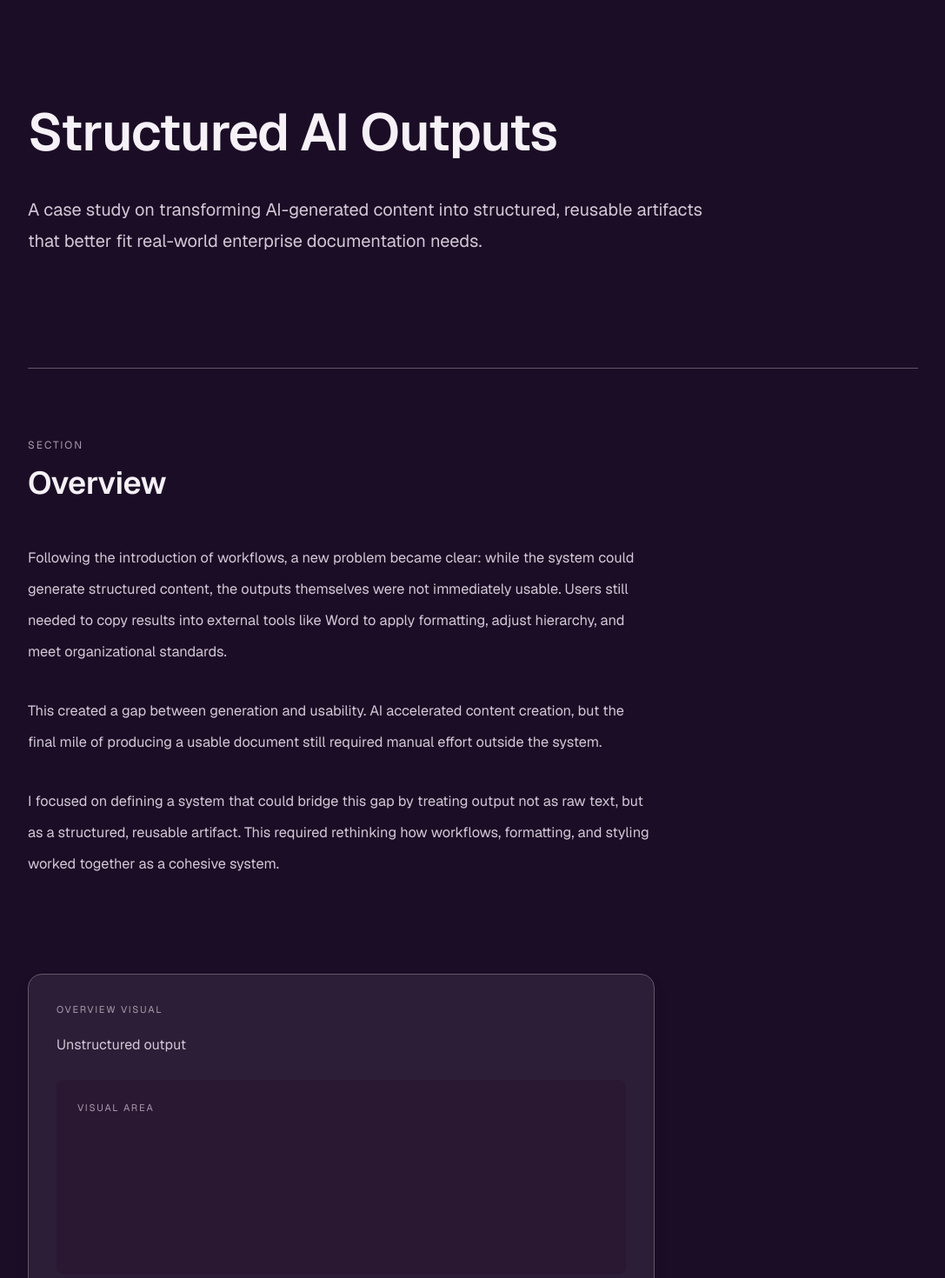
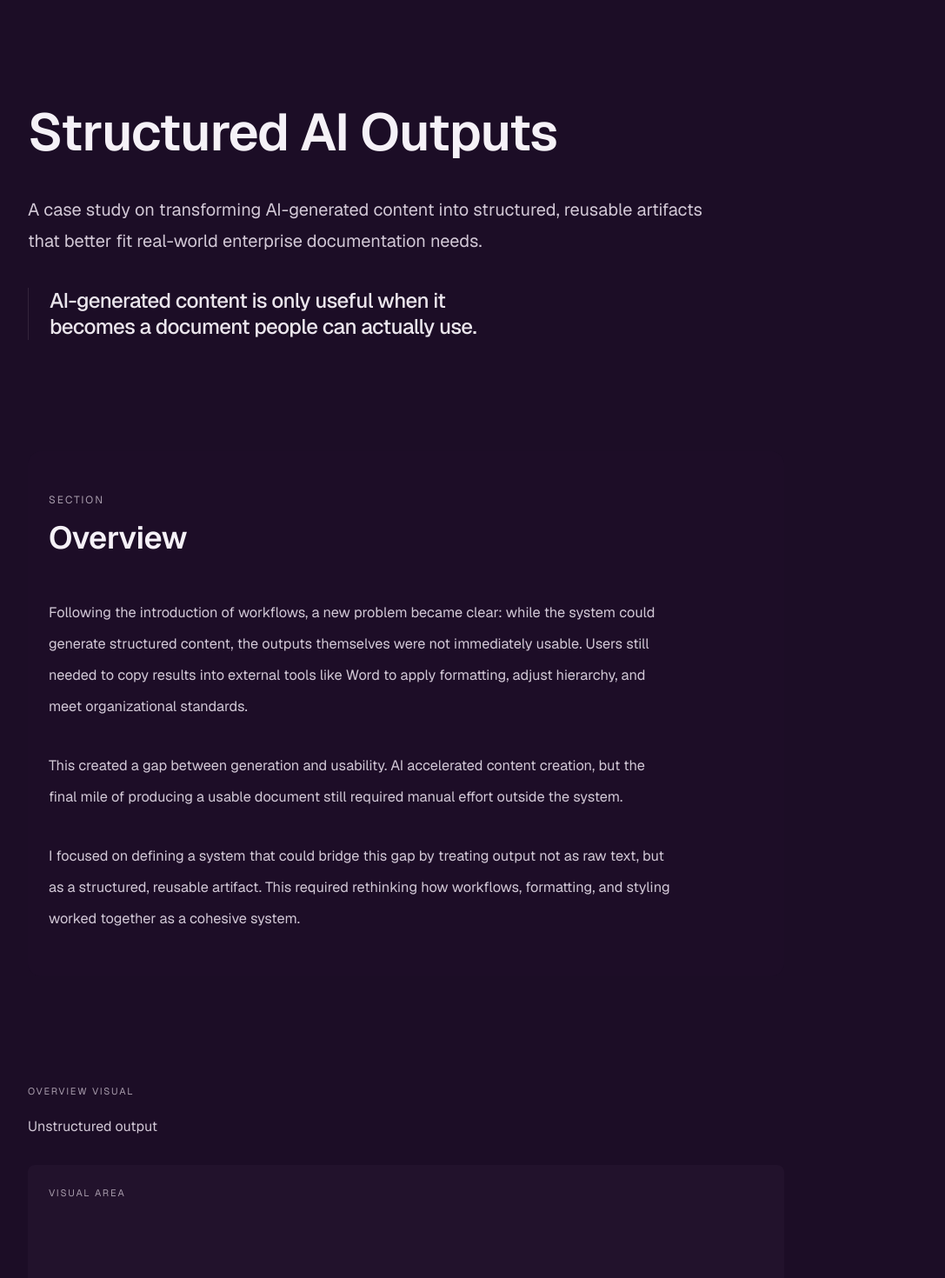
Before and after one commit to ivanku0/ivan-portfolio, a Next.js app: page /work/outputs in a window 1280 px wide. Shown: the part 140-1610 px from the top of the page at 87% size, without its empty margins (96-1183 px from the left). Built offline with nearby package versions, Linux system fonts and the light colour scheme.

Commit message:
refined case study template styling / bg / image container updates

```diff
--- a/app/globals.css
+++ b/app/globals.css
@@ -11,6 +11,12 @@
   --color-accent-primary: #8e6cff;
   --color-accent-secondary: #b7a3ff;
   --color-accent-deep: #6d4ed6;
+
+  /* RGB triplets for canvas/overlay alpha composition */
+  --color-page-bg-rgb: 28, 13, 38;
+  --color-muted-rgb: 168, 156, 172;
+  --color-accent-secondary-rgb: 183, 163, 255;
+  --color-border-subtle-rgb: 101, 88, 104;
 }
 
 @theme inline {
@@ -73,6 +79,15 @@ a:hover {
   border-top-color: var(--color-border-subtle);
 }
 
+.hero-readability-overlay {
+  background: radial-gradient(
+    90% 90% at 34% 38%,
+    rgba(var(--color-page-bg-rgb), 0.46) 0%,
+    rgba(var(--color-page-bg-rgb), 0.22) 45%,
+    rgba(var(--color-page-bg-rgb), 0) 75%
+  );
+}
+
 .reveal-on-scroll {
   opacity: 0;
   transform: translateY(8px);
--- a/app/work/outputs/page.tsx
+++ b/app/work/outputs/page.tsx
@@ -34,6 +34,7 @@ export default function OutputsPage() {
     <CaseStudyTemplate
       title="Structured AI Outputs"
       subtitle="A case study on transforming AI-generated content into structured, reusable artifacts that better fit real-world enterprise documentation needs."
+      hook="AI-generated content is only useful when it becomes a document people can actually use."
       overview={overview}
       overviewVisual="Unstructured output"
       challenge={challenge}
--- a/app/work/reconstruction/page.tsx
+++ b/app/work/reconstruction/page.tsx
@@ -32,6 +32,7 @@ export default function ReconstructionPage() {
     <CaseStudyTemplate
       title="From Screenshots to System"
       subtitle="A case study on using AI-assisted reconstruction to turn production interfaces into reusable design assets for faster and more realistic concept exploration."
+      hook="Fast concept exploration breaks down when design work is not grounded in production reality."
       overview={overview}
       overviewVisual="Production interface"
       challenge={challenge}
--- a/app/work/workflows/page.tsx
+++ b/app/work/workflows/page.tsx
@@ -29,6 +29,7 @@ export default function WorkflowsPage() {
     <CaseStudyTemplate
       title="AI Workflows"
       subtitle="A case study on designing AI-supported workflows that help teams move faster while preserving quality, accountability, and human judgment in production environments."
+      hook="AI workflows fail when users cannot predict what will happen before they run."
       overview={overview}
       overviewVisual="Original workflow model"
       challenge={challenge}
--- a/components/CaseStudyCard.tsx
+++ b/components/CaseStudyCard.tsx
@@ -9,7 +9,7 @@ export function CaseStudyCard({ caseStudy }: CaseStudyCardProps) {
   return (
     <Link
       href={caseStudy.href}
-      className="card-surface group rounded-2xl p-7 shadow-xl shadow-black/20 transition-all duration-200 ease-out hover:-translate-y-0.5 hover:border-[var(--color-accent-secondary)]/70 hover:shadow-2xl hover:shadow-black/30 focus-visible:outline-none focus-visible:ring-2 focus-visible:ring-[var(--color-accent-secondary)] md:p-8"
+      className="card-surface group rounded-2xl border-[var(--color-border-subtle)] bg-[var(--color-surface-alt)]/90 p-8 shadow-xl shadow-black/20 transition-all duration-200 ease-out hover:-translate-y-0.5 hover:border-[var(--color-accent-secondary)]/75 hover:bg-[var(--color-surface-alt)] hover:shadow-2xl hover:shadow-black/30 focus-visible:outline-none focus-visible:ring-2 focus-visible:ring-[var(--color-accent-secondary)] md:p-9"
       aria-label={`View case study ${caseStudy.title.toLowerCase()}`}
     >
       <p className="text-muted text-xs uppercase tracking-[0.16em]">Case Study</p>
--- a/components/CaseStudyTemplate.tsx
+++ b/components/CaseStudyTemplate.tsx
@@ -14,6 +14,7 @@ type VisualConfig = {
 type CaseStudyTemplateProps = {
   title: string;
   subtitle: string;
+  hook?: string;
   overview: string | string[];
   challenge: string | string[];
   approach: string | string[];
@@ -27,6 +28,7 @@ type CaseStudyTemplateProps = {
 export function CaseStudyTemplate({
   title,
   subtitle,
+  hook,
   overview,
   challenge,
   approach,
@@ -85,29 +87,29 @@ export function CaseStudyTemplate({
     <div
       className={
         variant === "split"
-          ? "grid max-w-[68ch] gap-6 rounded-2xl border border-[var(--color-border-subtle)] bg-[var(--color-surface-alt)]/80 p-6 shadow-lg shadow-black/25 md:grid-cols-2 md:gap-8 md:p-8"
+          ? "grid max-w-[82ch] gap-6 md:grid-cols-2 md:gap-8"
           : variant === "large"
-            ? "max-w-[82ch] rounded-2xl border border-[var(--color-border-subtle)] bg-[var(--color-surface-alt)]/80 p-6 shadow-lg shadow-black/25 md:p-8"
-            : "max-w-[68ch] rounded-2xl border border-[var(--color-border-subtle)] bg-[var(--color-surface-alt)]/80 p-6 shadow-lg shadow-black/25 md:p-8"
+            ? "max-w-[82ch] space-y-6 md:space-y-7"
+            : "max-w-[82ch] space-y-6 md:space-y-7"
       }
     >
       {variant === "split" ? (
         <>
-          <div>
+          <div className="space-y-4">
             <p className="text-muted text-[11px] uppercase tracking-[0.16em]">{label}</p>
             {text ? (
-              <p className="text-secondary mt-4 max-w-[32ch] text-sm leading-7 md:text-base md:leading-8">
+              <p className="text-secondary max-w-[32ch] text-sm leading-7 md:text-base md:leading-8">
                 {text}
               </p>
             ) : null}
           </div>
-          <div className="min-h-40 rounded-lg bg-[var(--color-surface-raised)]/70 p-5 md:min-h-56 md:p-6">
+          <div className="min-h-40 rounded-lg bg-[var(--color-surface-raised)]/52 p-5 md:min-h-56 md:p-6">
             <p className="text-muted text-[11px] uppercase tracking-[0.16em]">Visual area</p>
             {content ? <div className="mt-3">{content}</div> : null}
           </div>
         </>
       ) : (
-        <div className="space-y-5 md:space-y-6">
+        <>
           <div className="space-y-4">
             <p className="text-muted text-[11px] uppercase tracking-[0.16em]">{label}</p>
             {text ? (
@@ -119,14 +121,14 @@ export function CaseStudyTemplate({
           <div
             className={
               variant === "large"
-                ? "min-h-64 rounded-lg bg-[var(--color-surface-raised)]/70 p-5 md:min-h-80 md:p-6"
-                : "min-h-44 rounded-lg bg-[var(--color-surface-raised)]/70 p-5 md:min-h-56 md:p-6"
+                ? "min-h-64 rounded-lg bg-[var(--color-surface-raised)]/52 p-5 md:min-h-80 md:p-6"
+                : "min-h-44 rounded-lg bg-[var(--color-surface-raised)]/52 p-5 md:min-h-56 md:p-6"
             }
           >
             <p className="text-muted text-[11px] uppercase tracking-[0.16em]">Visual area</p>
             {content ? <div className="mt-3">{content}</div> : null}
           </div>
-        </div>
+        </>
       )}
     </div>
   );
@@ -193,6 +195,7 @@ export function CaseStudyTemplate({
           {"<- Back to home"}
         </Link>
 
+        <div className="space-y-7 md:space-y-9">
           <header className="space-y-10">
             <h1 className="max-w-[18ch] text-4xl font-semibold tracking-[-0.02em] md:text-6xl md:leading-[1.02]">
               {title}
@@ -202,10 +205,33 @@ export function CaseStudyTemplate({
             </p>
           </header>
 
-        {sections.map((section) => (
+          {hook ? (
+            <blockquote className="max-w-[50ch] border-l border-[var(--color-border-subtle)]/32 pl-5 md:pl-6">
+              <p className="text-foreground/95 text-xl font-medium tracking-tight md:text-2xl md:leading-tight">
+                {hook}
+              </p>
+            </blockquote>
+          ) : null}
+        </div>
+
+        {sections.map((section, index) => (
           <RevealOnScroll key={section.title}>
-            <div className="space-y-16 md:space-y-24">
-              <section className="section-divider space-y-10 border-t pt-14 md:space-y-12 md:pt-20">
+            <div
+              className={
+                section.title === "Overview"
+                  ? "space-y-20 md:space-y-28"
+                  : "space-y-16 md:space-y-24"
+              }
+            >
+              <section
+                className={
+                  section.title === "Overview"
+                    ? "max-w-[82ch] space-y-10 rounded-2xl bg-[var(--color-surface-raised)]/16 px-5 py-10 md:space-y-12 md:px-6 md:py-12"
+                    : index % 2 === 0
+                      ? "max-w-[82ch] space-y-10 rounded-2xl bg-[var(--color-surface-raised)]/12 px-5 py-10 md:space-y-12 md:px-6 md:py-12"
+                      : "max-w-[82ch] space-y-10 rounded-2xl bg-[var(--color-surface-alt)]/12 px-5 py-10 md:space-y-12 md:px-6 md:py-12"
+                }
+              >
                 <div className="space-y-4">
                   <p className="text-muted text-xs uppercase tracking-[0.16em]">Section</p>
                   <h2 className="max-w-[22ch] text-3xl font-semibold tracking-[-0.01em] md:text-4xl">
```
Also changed, not shown: app/page.tsx (+16 -9 lines), components/HeroAtmosphere.tsx (+12 -6 lines), 2 other files (tests, documents, lock files or other folders). Lines whose indentation alone changed are shown as unchanged.
